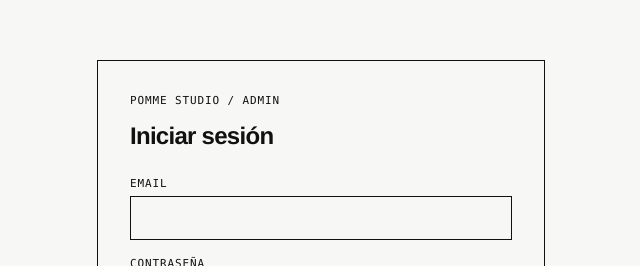
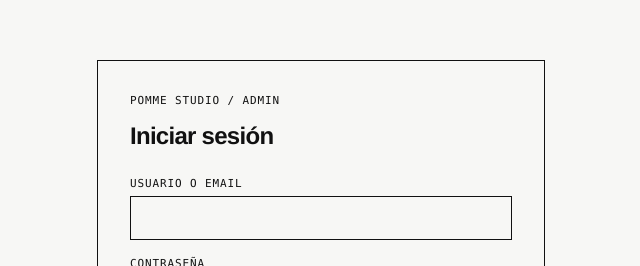
Before and after one commit to AlexisSSJ/pomme_studio_web, a Next.js app in the folder frontend/: page /login in a window 1280 px wide. Shown: the part 164-430 px from the top of the page, without its empty margins (319-959 px from the left). Built offline with nearby package versions, Linux system fonts and the light colour scheme; no server answers.

Commit message:
fix(frontend): accept username without @ in login (type=text, usuario o email)

```diff
--- a/frontend/app/login/page.tsx
+++ b/frontend/app/login/page.tsx
@@ -66,9 +66,10 @@ export default function LoginPage() {
 
         <form onSubmit={handleSubmit} className="mt-6 flex flex-col gap-4">
           <label className="flex flex-col gap-1">
-            <span className="label-mono">Email</span>
+            <span className="label-mono">Usuario o email</span>
             <input
-              type="email"
+              type="text"
+              autoComplete="username"
               value={email}
               onChange={(e) => setEmail(e.target.value)}
               required
```
